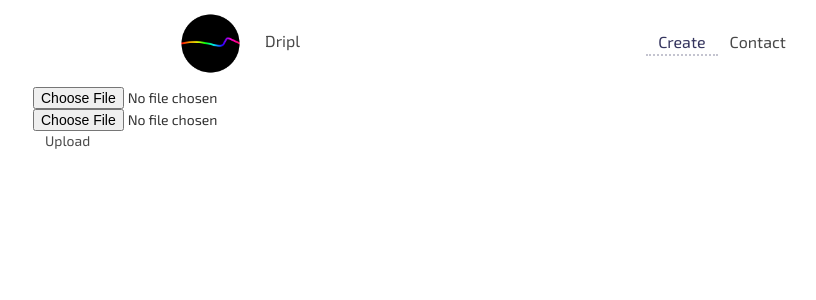
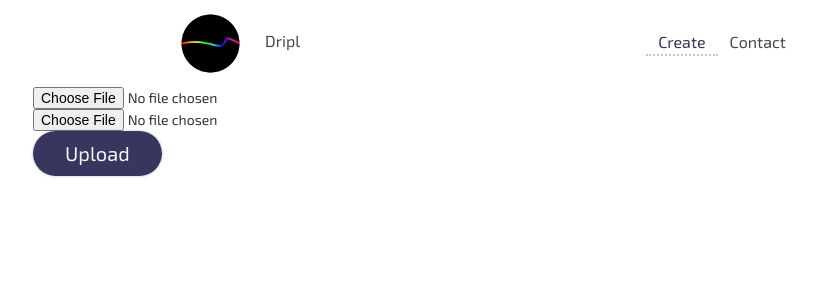
Before and after one commit to DeFiDegen/dripl-front, a React app: page /create in a window 1280 px wide. Shown: the top 300 px of the page, without its empty margins (157-973 px from the left). Built offline with nearby package versions, Linux system fonts and the light colour scheme.

Commit message:
deleted unnecessary lines, reapplied #upload-btn styling

```diff
--- a/src/components/create.jsx
+++ b/src/components/create.jsx
@@ -14,7 +14,6 @@ class Create extends React.Component {
     this.setState({
       selectedImage: image
     });
-    console.log(this.state);
   }
 
   handleMusic = (event) => {
@@ -22,7 +21,6 @@ class Create extends React.Component {
     this.setState({
       selectedMusic: music
     });
-    console.log(this.state);
   }
 
   handleUpload = () => {
@@ -34,7 +32,7 @@ class Create extends React.Component {
       <div className="box">
         <input type="file" name="image" onChange={this.handleImage} />
         <input type="file" name="music" onChange={this.handleMusic} />
-        <button type="submit" onClick={this.handleUpload}>Upload</button>
+        <button type="submit" id="upload-btn" onClick={this.handleUpload}>Upload</button>
       </div>
     );
   }
```
